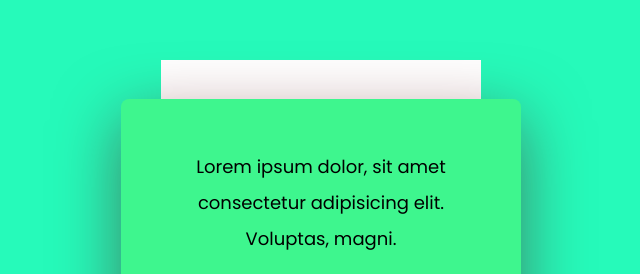
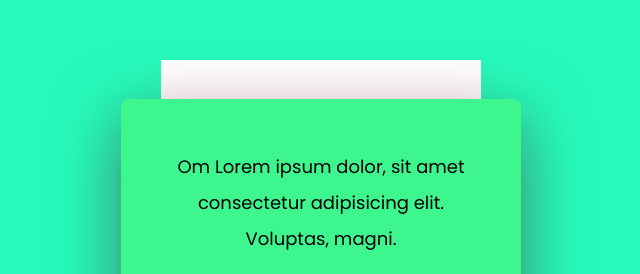
Before and after one commit to vijaysf123/Quote_Random, a plain HTML site: page index.html in a window 1280 px wide. Shown: the part 104-378 px from the top of the page, 319-959 px from the left. Drawn offline with Linux system fonts and the light colour scheme.

Commit message:
Update index.html

```diff
--- a/index.html
+++ b/index.html
@@ -15,7 +15,7 @@
     <div class="wrapper">
       <div class="container">
         <p id="quote">
-          Lorem ipsum dolor, sit amet consectetur adipisicing elit. Voluptas,
+         Om Lorem ipsum dolor, sit amet consectetur adipisicing elit. Voluptas,
           magni.
         </p>
         <h3 id="author">Lorem, ipsum.</h3>
```
